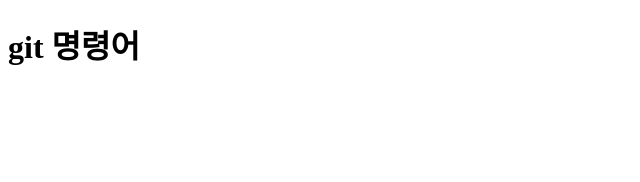
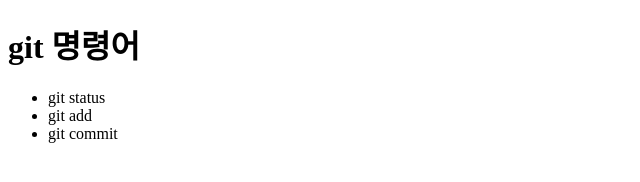
Before and after one commit to taehyu/gitStudy, a plain HTML site: page view/index.html in a window 1280 px wide. Shown: the whole page, without its empty margins (0-640 px from the left). Drawn offline with Linux system fonts and the light colour scheme.

Commit message:
git 명령어 목록요소로 정리

```diff
--- a/view/index.html
+++ b/view/index.html
@@ -7,5 +7,10 @@
 </head>
 <body>
   <h1> git 명령어 </h1>
+  <ul>
+    <li>git status</li>
+    <li>git add</li>
+    <li>git commit</li>
+  </ul>
 </body>
 </html>
```
